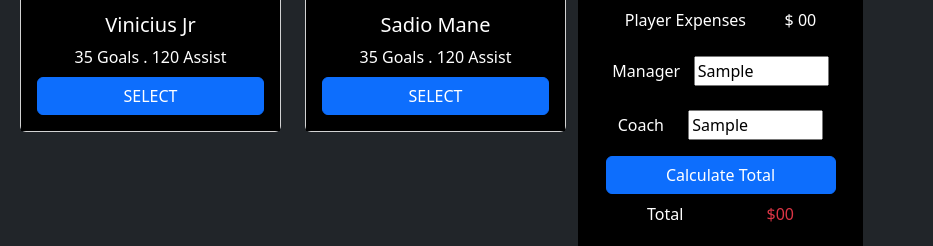
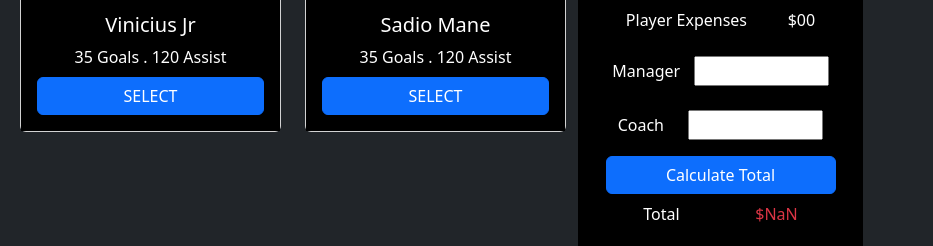
Before and after one commit to nobabsarkar/JsAssignment-2, a plain HTML site: page index.html in a window 1280 px wide. Both pictures are taken after typing "Sample", "Sample", "Sample" into the empty fields and a click on the button "Calculate Total". Shown: the part 755-1001 px from the top of the page, 347-1280 px from the left. Drawn offline with nearby package versions, Linux system fonts and the light colour scheme.

Commit message:
add code

```diff
--- a/index.html
+++ b/index.html
@@ -176,25 +176,33 @@
               </button>
               <div class="d-flex text-white mt-4 justify-content-around">
                 <p class="m-0">Player Expenses</p>
-                <p class="m-0">$<span id="player-expenses"> 00</span></p>
+                <p class="m-0">$<span id="player-expenses">00</span></p>
               </div>
 
               <div class="calculate-per-player mt-4">
                 <p class="m-0 text-white">Manager</p>
-                <input class="calculate-per-player-input" type="text" />
+                <input
+                  id="manager"
+                  class="calculate-per-player-input"
+                  type="text"
+                />
               </div>
               <div class="calculate-per-player mt-4">
                 <p class="m-0 text-white">Coach</p>
-                <input class="calculate-per-player-input" type="text" />
+                <input
+                  id="coach"
+                  class="calculate-per-player-input"
+                  type="text"
+                />
               </div>
-              <button class="btn btn-primary w-100 mt-3">
+              <button id="calculate-total" class="btn btn-primary w-100 mt-3">
                 Calculate Total
               </button>
               <div
                 class="d-flex justify-content-around align-items-center mt-2"
               >
                 <p class="text-white">Total</p>
-                <p class="text-danger">$00</p>
+                <p class="text-danger">$<span id="total-price">00</span></p>
               </div>
             </div>
           </div>
--- a/js/app.js
+++ b/js/app.js
@@ -29,3 +29,26 @@
   const playerExpenses = document.getElementById("player-expenses");
   playerExpenses.innerText = devitionTotalPlayer;
 });
+
+document
+  .getElementById("calculate-total")
+  .addEventListener("click", function () {
+    const manager = document.getElementById("manager");
+    const managerString = manager.value;
+    const newManager = parseInt(managerString);
+    manager.value = "";
+
+    const coach = document.getElementById("coach");
+    const coachString = coach.value;
+    const newCoach = parseInt(coachString);
+    coach.value = "";
+
+    const playerExpenses = document.getElementById("player-expenses");
+    const playerExpensesString = playerExpenses.innerText;
+    const perPlayerExpense = parseInt(playerExpensesString);
+
+    const totalPlayer = newManager + newCoach + perPlayerExpense;
+
+    const totalPriceNumber = document.getElementById("total-price");
+    totalPriceNumber.innerText = totalPlayer;
+  });
```
